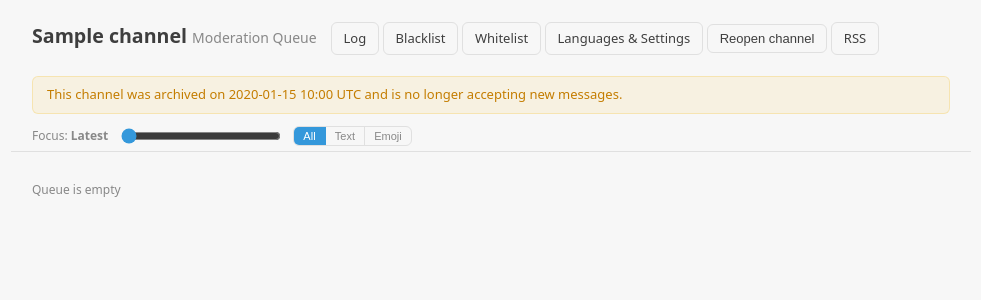
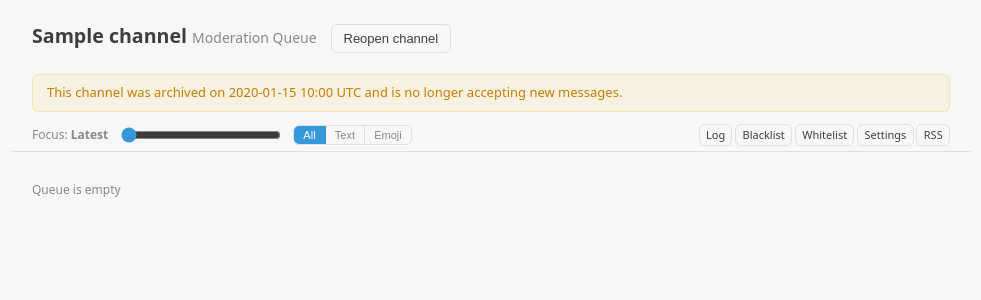
Before and after one commit to ArnavBallinCode/chatstream-moderate, a Flask app: page /channel/1/queue in a window 1280 px wide. Shown: the part 52-352 px from the top of the page, without its empty margins (149-1130 px from the left). Run offline with Flask 3, Linux system fonts and the light colour scheme; the visitor is signed in with stand-in values (Sample User, id 1); tables that the repository leaves empty hold one stand-in row (values such as "Sample post"); data that the repository does not hold is empty; some libraries are stand-ins or nearby versions.

Commit message:
Move Log/Blacklist/Whitelist/Settings/RSS into sticky channel bar
Rename focus bar to channel bar; add small nav links on the right.
Archive/reopen stays in page header as an explicit admin action.

Co-Authored-By: Claude Sonnet 4.6 <noreply@anthropic.com>

```diff
--- a/static/css/app.css
+++ b/static/css/app.css
@@ -380,7 +380,7 @@ input[type="checkbox"] {
 /* ── Queue ───────────────────────────────────────────────────────────────── */
 
 /* Sticky focus bar — sits directly below the sticky header */
-.queue-focus-bar {
+.queue-channel-bar {
   position: sticky;
   top: 52px;          /* exactly the header height */
   z-index: 90;
@@ -395,19 +395,29 @@ input[type="checkbox"] {
   gap: .75rem;
 }
 
-.queue-focus-bar .percentile-label {
+.queue-channel-bar .percentile-label {
   font-size: 12px;
   color: var(--muted);
   white-space: nowrap;
   flex-shrink: 0;
 }
 
-.queue-focus-bar .percentile-slider {
+.queue-channel-bar .percentile-slider {
   width: 160px;
   accent-color: var(--accent);
   cursor: pointer;
   flex-shrink: 0;
 }
+
+.channel-bar-links {
+  margin-left: auto;
+  display: flex;
+  gap: .2rem;
+  align-items: center;
+  flex-shrink: 0;
+}
+
+.btn-xs { padding: .15rem .45rem; font-size: 11px; }
 
 .queue-stats {
   font-size: 12px;
--- a/templates/queue.html
+++ b/templates/queue.html
@@ -3,12 +3,8 @@
 {% block content %}
 <div class="page-header">
   <h1>{{ channel.name }} <span class="page-subtitle">Moderation Queue</span></h1>
+  {% if channel_role == 'admin' %}
   <div class="page-header-actions">
-    <a href="{{ url_for('queue.channel_log', channel_id=channel.id) }}" class="btn btn-ghost">Log</a>
-    <a href="{{ url_for('admin.channel_blacklist', channel_id=channel.id) }}" class="btn btn-ghost">Blacklist</a>
-    <a href="{{ url_for('admin.channel_whitelist', channel_id=channel.id) }}" class="btn btn-ghost">Whitelist</a>
-    {% if channel_role == 'admin' %}
-      <a href="{{ url_for('admin.channel_settings', channel_id=channel.id) }}" class="btn btn-ghost">Languages &amp; Settings</a>
     {% if channel.archived_at %}
       <form method="post" action="{{ url_for('admin.channel_unarchive', channel_id=channel.id) }}" class="inline-form">
         <input type="hidden" name="csrf_token" value="{{ csrf_token }}">
@@ -21,9 +17,8 @@
         <button type="submit" class="btn btn-ghost" style="color:var(--muted)">Archive channel</button>
       </form>
     {% endif %}
+  </div>
   {% endif %}
-    <a href="{{ url_for('display.rss_all', channel_id=channel.id) }}" class="btn btn-ghost">RSS</a>
-  </div>
 </div>
 
 {% if channel.archived_at %}
@@ -33,8 +28,8 @@
 {% endif %}
 
 <!--
-  Sticky focus bar
-  ────────────────
+  Sticky channel bar
+  ──────────────────
   Percentile P (0–100): the message at index round(P/100 × (N−1)) in the
   newest-first list is centred in the viewport.
     P=0   → newest (top of list, scroll to top)
@@ -42,7 +37,7 @@
     P=100 → oldest message centred (or as close as scroll range allows)
   Two moderators at different values naturally cover different age-bands.
 -->
-<div class="queue-focus-bar">
+<div class="queue-channel-bar">
   <label class="percentile-label">Focus: <strong id="percentile-value-label">Latest</strong></label>
   <input type="range" id="percentile-slider" min="0" max="100" value="0" step="1"
          class="percentile-slider">
@@ -50,6 +45,15 @@
     <button class="type-chip active" data-type="all">All</button>
     <button class="type-chip" data-type="text">Text</button>
     <button class="type-chip" data-type="emoji">Emoji</button>
+  </div>
+  <div class="channel-bar-links">
+    <a href="{{ url_for('queue.channel_log', channel_id=channel.id) }}" class="btn btn-ghost btn-xs">Log</a>
+    <a href="{{ url_for('admin.channel_blacklist', channel_id=channel.id) }}" class="btn btn-ghost btn-xs">Blacklist</a>
+    <a href="{{ url_for('admin.channel_whitelist', channel_id=channel.id) }}" class="btn btn-ghost btn-xs">Whitelist</a>
+    {% if channel_role == 'admin' %}
+      <a href="{{ url_for('admin.channel_settings', channel_id=channel.id) }}" class="btn btn-ghost btn-xs">Settings</a>
+    {% endif %}
+    <a href="{{ url_for('display.rss_all', channel_id=channel.id) }}" class="btn btn-ghost btn-xs">RSS</a>
   </div>
 </div>
 
```
Lines whose indentation alone changed are shown as unchanged.
